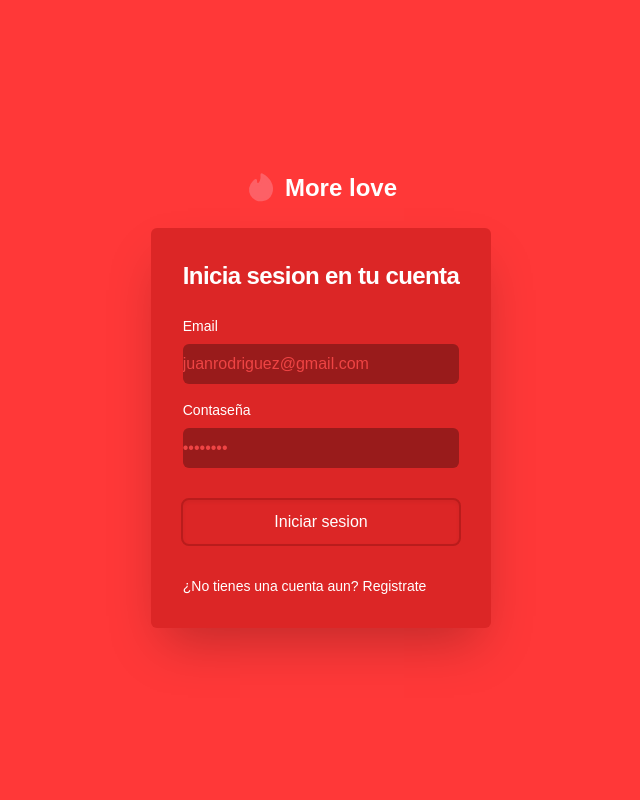
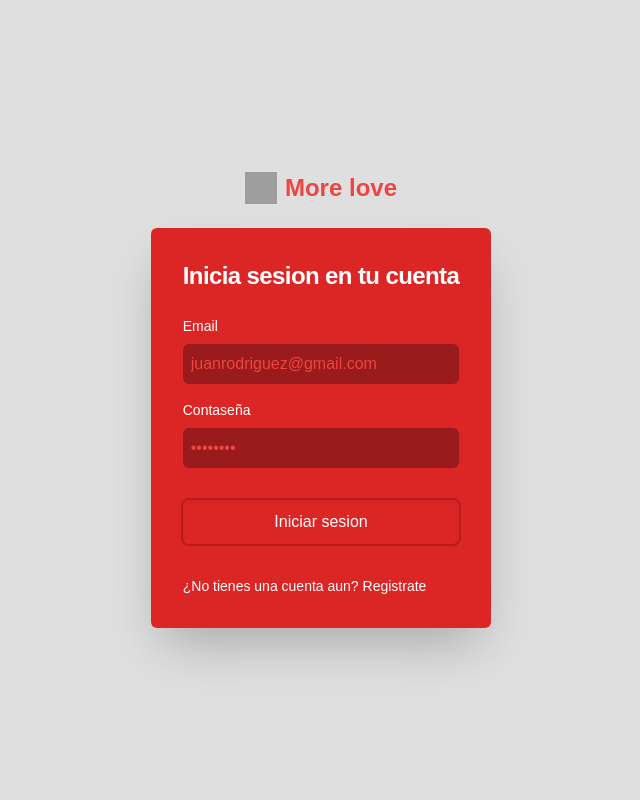
Before and after one commit to DaveAdbeel/App-citas, a Flask app: page /login in a window 1280 px wide. Shown: the whole page, without its empty margins (319-959 px from the left). Run offline with Flask 3, Linux system fonts and the light colour scheme; some libraries are stand-ins or nearby versions; some web fonts are replaced; grey boxes are pictures that could not be loaded.

Commit message:
adding optimized images and fixing styles

```diff
--- a/templates/login.html
+++ b/templates/login.html
@@ -7,7 +7,7 @@
       --red-background:#dc2020;
    }
    body{
-      background-color: #ff1a1add;
+      background-color:#dfdfdf;
    }
    #card{
       background-color:#dc2626;
@@ -24,10 +24,10 @@
       >
          <img
             class="w-8 h-8 mr-2"
-            src="{{url_for('static', filename='img/nav-logo.svg')}}"
+            src="https://res.cloudinary.com/dm8e8z3bo/image/upload/f_auto,q_auto/v1688342083/app_citas/icons/nav_logo.webp"
             alt="logo"
          />
-      <p class="font-black">More love</p>
+      <p class="font-black text-red-500">More love</p>
       </a>
       <div
          class="w-full bg-red-600 shadow-2xl rounded-md md:mt-0 sm:max-w-md xl:p-0" id="card"
@@ -50,7 +50,7 @@
                      name="email"
                      pattern=".+@.+\..+"
                      id="email"
-                     class="w-full text-slate-50 placeholder-red-500 bg-red-800 border-none  outline-red-800  rounded-md focus:outline-none focus:ring focus:ring-opacity-40 focus:ring-red-300 focus:border-none py-2"
+                     class="w-full text-slate-50 placeholder-red-500 bg-red-800 border-none  outline-red-800  rounded-md focus:outline-none py-2 px-2"
                      placeholder="juanrodriguez@gmail.com"
                      required
                   />
@@ -66,14 +66,14 @@
                      name="password"
                      id="password"
                      placeholder="••••••••"
-                     class="w-full placeholder-red-500 bg-red-800 outline-red-800  border-none rounded-md focus:outline-none focus:ring focus:ring-opacity-40 focus:ring-red-300 focus:border-none py-2 text-slate-50 "
+                     class="w-full text-slate-50 placeholder-red-500 bg-red-800 outline-red-800  border-none rounded-md focus:outline-none py-2 px-2  "
                      required
                   />
                </div>
 
                <button
                   type="submit"
-                  class="outline outline-red-700 outline-2 transition w-full text-white font-medium rounded-md  text-md px-5 py-2.5 my-4 text-center   hover:bg-red-700 transition hover:scale-105 hover:-translate-y-1  duration-300 shadow-inner "
+                  class="outline outline-red-700 outline-2 transition w-full text-white font-medium rounded-md  text-md px-5 py-2.5 my-4 text-center   hover:bg-red-700 hover:scale-105 hover:-translate-y-1  duration-300 shadow-inner "
                >
                   Iniciar sesion
                </button>
```
